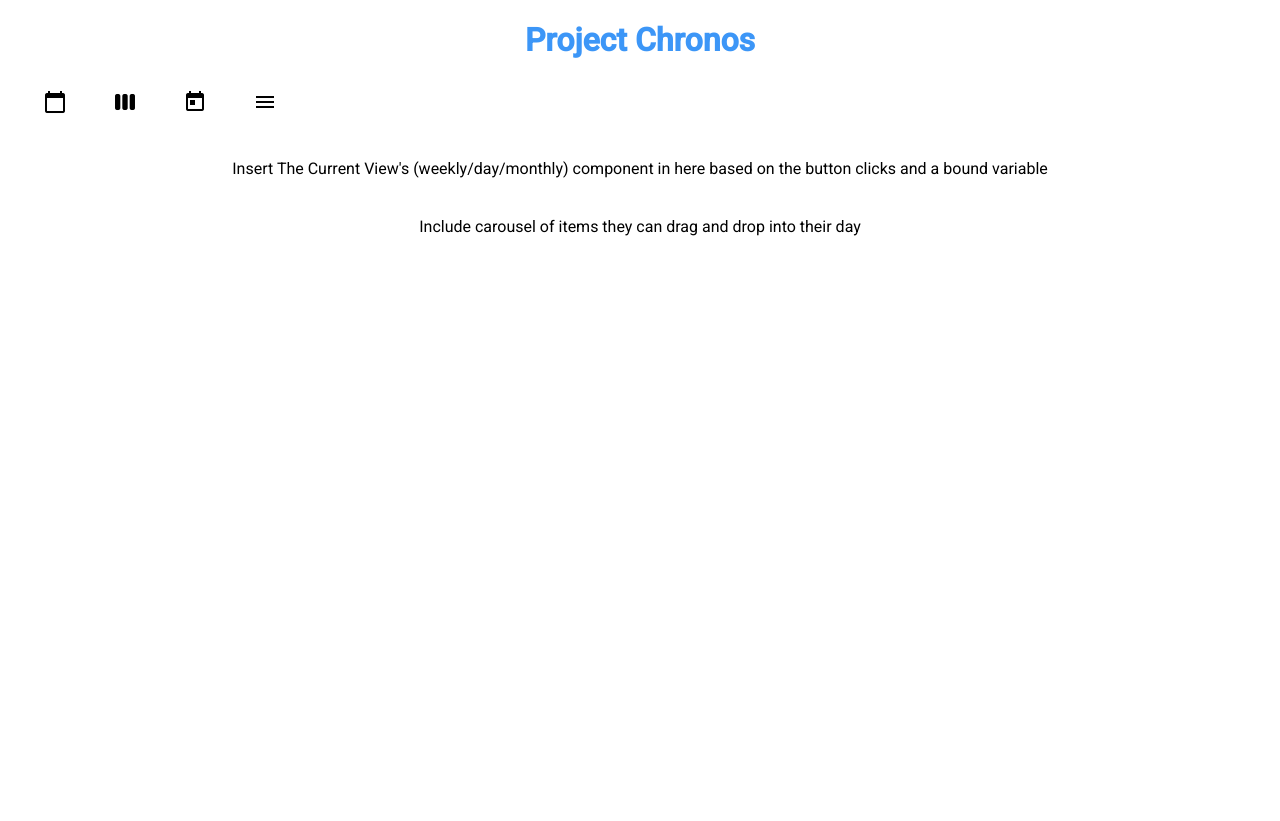
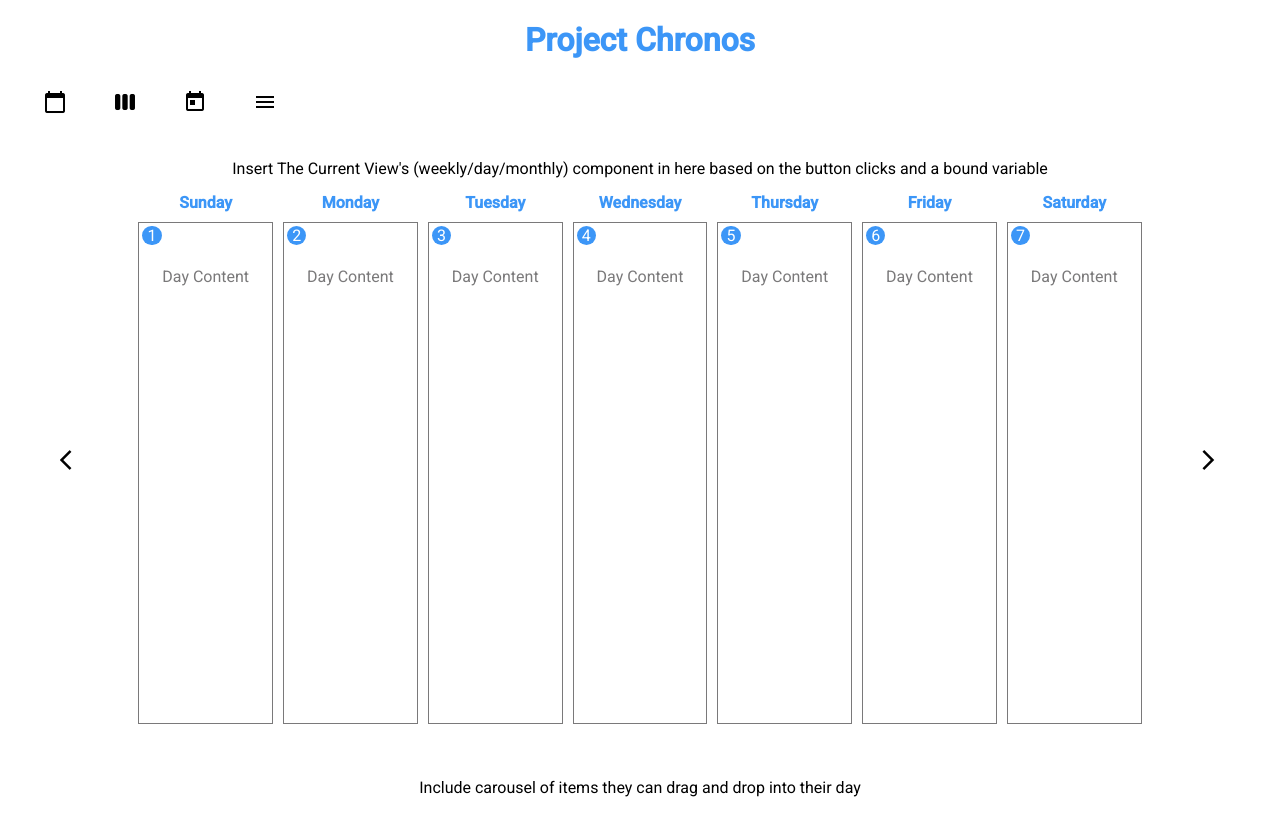
Before and after one commit to sydandreasen/project-chronos, an Angular app: page /plan in a window 1280 px wide. Built offline with nearby package versions, Linux system fonts and the light colour scheme.

Commit message:
start weekly view

```diff
--- a/src/app/app.module.ts
+++ b/src/app/app.module.ts
@@ -9,6 +9,7 @@ import { MatButtonModule } from '@angular/material/button';
 import { AppComponent } from './app.component';
 import { PlannerWrapperComponent } from './planner-wrapper/planner-wrapper.component';
 import { BrowserAnimationsModule } from '@angular/platform-browser/animations';
+import { WeeklyViewComponent } from './weekly-view/weekly-view.component';
 
 const routes = [
   // TODO implement these routes as components get developed
@@ -20,7 +21,7 @@ const routes = [
 ];
 
 @NgModule({
-  declarations: [AppComponent, PlannerWrapperComponent],
+  declarations: [AppComponent, PlannerWrapperComponent, WeeklyViewComponent],
   imports: [
     BrowserModule,
     // AppRoutingModule, // created by CLI - a more complex routing implementation
--- a/src/app/planner-wrapper/planner-wrapper.component.html
+++ b/src/app/planner-wrapper/planner-wrapper.component.html
@@ -22,6 +22,7 @@
 <div class="row planner-row">
   Insert The Current View's (weekly/day/monthly) component in here based on the
   button clicks and a bound variable
+  <app-weekly-view></app-weekly-view>
 </div>
 
 <div class="row item-option-row">
--- a/src/app/planner-wrapper/planner-wrapper.component.scss
+++ b/src/app/planner-wrapper/planner-wrapper.component.scss
@@ -7,6 +7,7 @@ $dkgrey: #7a797a;
 .planner-row {
   text-align: center;
   margin: 3% auto;
+  padding: 0 20px;
 }
 
 .item-option-row {
--- /dev/null
+++ b/src/app/weekly-view/weekly-view.component.html
@@ -0,0 +1,54 @@
+<div class="wrapping-grid">
+  <!-- TODO add listeners to nav buttons -->
+  <div class="nav-arrow">
+    <button mat-icon-button><mat-icon>arrow_back_ios</mat-icon></button>
+  </div>
+
+  <div class="week-grid">
+    <h4>Sunday</h4>
+    <h4>Monday</h4>
+    <h4>Tuesday</h4>
+    <h4>Wednesday</h4>
+    <h4>Thursday</h4>
+    <h4>Friday</h4>
+    <h4>Saturday</h4>
+    <div class="day">
+      <div class="date">1</div>
+      <br />
+      Day Content
+    </div>
+    <div class="day">
+      <div class="date">2</div>
+      <br />
+      Day Content
+    </div>
+    <div class="day">
+      <div class="date">3</div>
+      <br />
+      Day Content
+    </div>
+    <div class="day">
+      <div class="date">4</div>
+      <br />
+      Day Content
+    </div>
+    <div class="day">
+      <div class="date">5</div>
+      <br />
+      Day Content
+    </div>
+    <div class="day">
+      <div class="date">6</div>
+      <br />
+      Day Content
+    </div>
+    <div class="day">
+      <div class="date">7</div>
+      <br />
+      Day Content
+    </div>
+  </div>
+  <div class="nav-arrow">
+    <button mat-icon-button><mat-icon>arrow_forward_ios</mat-icon></button>
+  </div>
+</div>
--- /dev/null
+++ b/src/app/weekly-view/weekly-view.component.scss
@@ -0,0 +1,46 @@
+// our color scheme
+$blue: #3c96f7;
+$white: #ffffff;
+$ltgrey: #c1c0c0;
+$dkgrey: #7a797a;
+
+.wrapping-grid {
+  display: grid;
+  grid-template-columns: 1fr 10fr 1fr;
+
+  .nav-arrow {
+    display: flex;
+    align-items: center;
+    justify-content: center;
+  }
+
+  .week-grid {
+    display: grid;
+    grid-template-columns: repeat(7, 1fr);
+    padding: 15px;
+    gap: 10px;
+
+    h4 {
+      margin: 0 auto;
+      color: $blue;
+    }
+
+    .day {
+      border: 1px solid $dkgrey;
+      min-height: 500px;
+      color: $dkgrey;
+
+      .date {
+        background-color: $blue;
+        color: $white;
+        border-radius: 50%;
+        width: 1.5vw;
+        height: 1.5vw;
+        display: flex;
+        justify-content: center;
+        align-items: center;
+        margin: 3px;
+      }
+    }
+  }
+}
--- /dev/null
+++ b/src/app/weekly-view/weekly-view.component.ts
@@ -0,0 +1,15 @@
+import { Component, OnInit } from '@angular/core';
+
+@Component({
+  selector: 'app-weekly-view',
+  templateUrl: './weekly-view.component.html',
+  styleUrls: ['./weekly-view.component.scss']
+})
+export class WeeklyViewComponent implements OnInit {
+
+  constructor() { }
+
+  ngOnInit(): void {
+  }
+
+}
```
Also changed, not shown: 1 other file (tests, documents, lock files or other folders).
